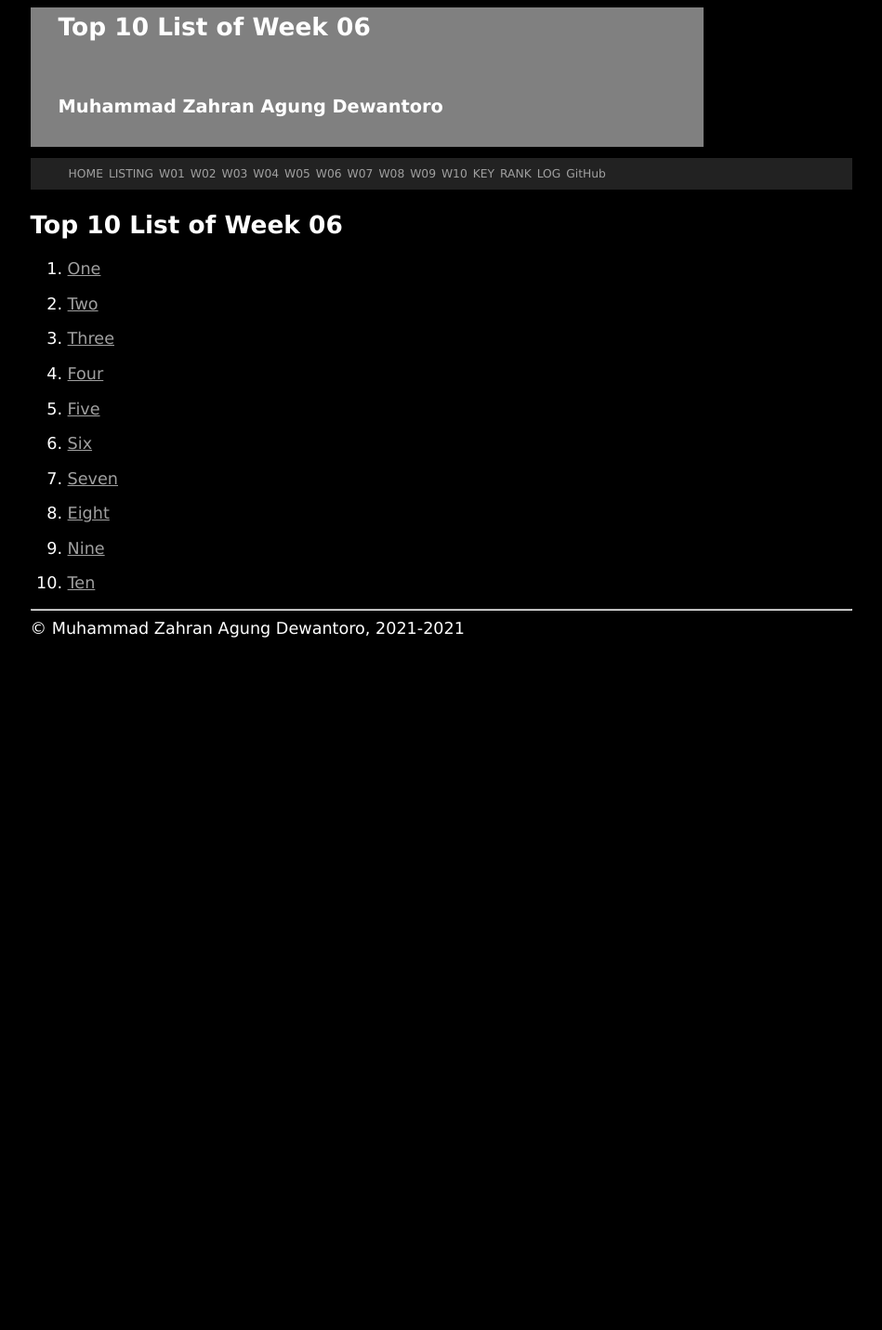
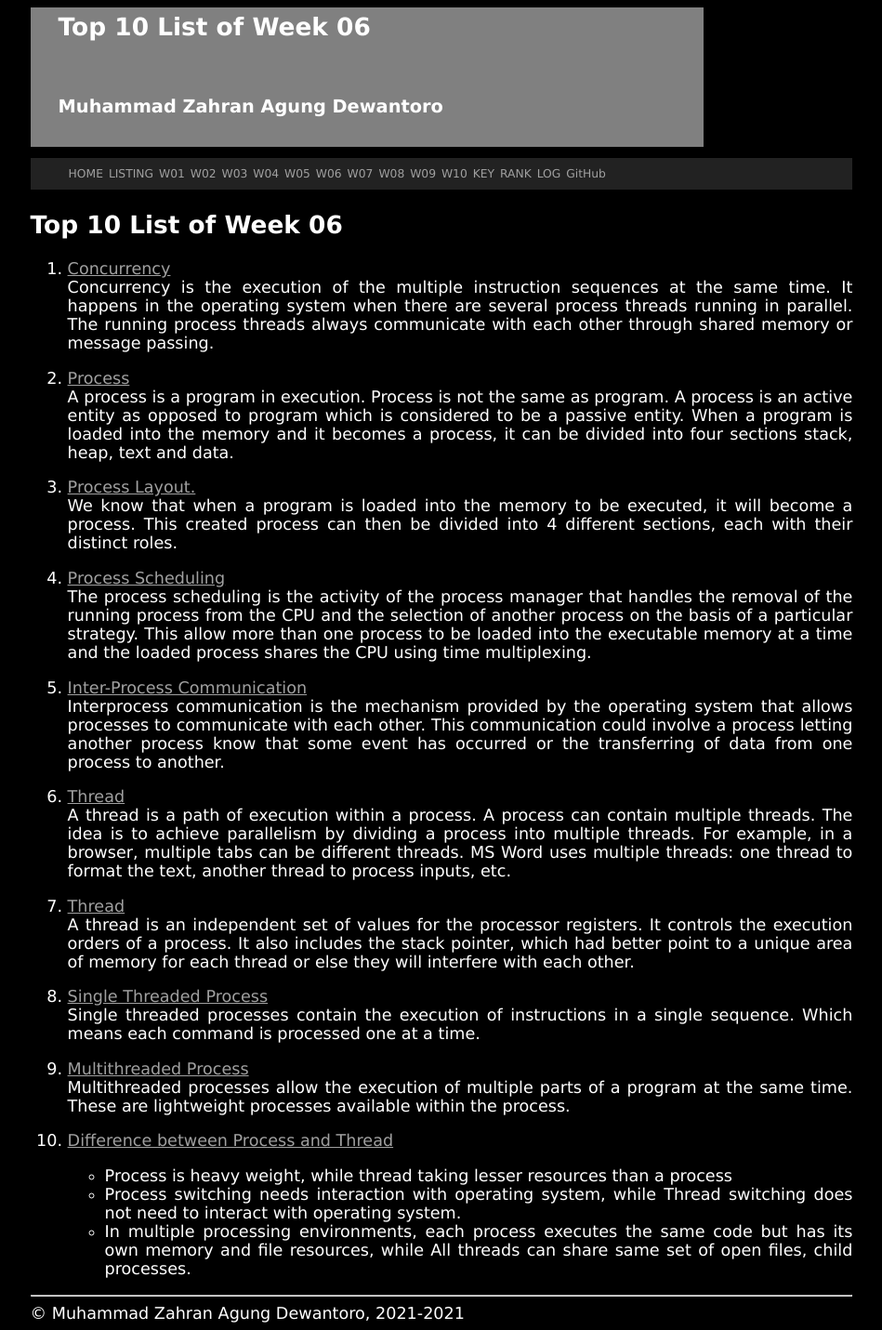
Before and after one commit to mzahranagung/os211, a Jekyll site: the page built from w06.md, in a window 1280 px wide. Shown: the whole page at 93% size, without its empty margins (165-1114 px from the left). Built offline with Jekyll 4.4.1, drawn with Linux system fonts in a browser that asks for light colours; our own code applies the rules of GitHub Pages for plain Markdown files; before the commit the page ends 900 px from its top, so only the background shows below that.

Commit message:
Update w06.md

```diff
--- a/w06.md
+++ b/w06.md
@@ -5,22 +5,43 @@ permalink: /W06/
 
 # Top 10 List of Week 06
 
-1. [One](https://en.wikipedia.org/wiki/1)<br>
+1. [Concurrency](https://www.geeksforgeeks.org/concurrency-in-operating-system/)<br>
+Concurrency is the execution of the multiple instruction sequences at the same time. It happens in the operating system when there are several process threads running in
+parallel. The running process threads always communicate with each other through shared memory or message passing.
 
-2. [Two](https://en.wikipedia.org/wiki/2)<br>
+2. [Process](https://www.tutorialspoint.com/operating_system/os_processes.htm)<br>
+A process is a program in execution. Process is not the same as program. A process is an active entity as opposed to program which is considered to be a passive entity.
+When a program is loaded into the memory and it becomes a process, it can be divided into four sections  stack, heap, text and data.
 
-3. [Three](https://en.wikipedia.org/wiki/3)<br>
+3. [Process Layout.](https://www.tutorialspoint.com/operating_system/os_processes.htm)<br>
+We know that when a program is loaded into the memory to be executed, it will become a process. This created process can then be divided into 4 different sections, each with
+their distinct roles.
 
-4. [Four](https://en.wikipedia.org/wiki/4)<br>
+4. [Process Scheduling](https://www.tutorialspoint.com/operating_system/os_process_scheduling.htm)<br>
+The process scheduling is the activity of the process manager that handles the removal of the running process from
+the CPU and the selection of another process on the basis of a particular strategy.
+This allow more than one process to be loaded into the executable memory at a time and the loaded process shares the CPU using time multiplexing.
 
-5. [Five](https://en.wikipedia.org/wiki/5)<br>
+5. [Inter-Process Communication](https://www.tutorialspoint.com/what-is-interprocess-communication)<br>
+Interprocess communication is the mechanism provided by the operating system that allows processes to communicate with each other.
+This communication could involve a process letting another process know that some event has occurred or the transferring of data from one process to another.
 
-6. [Six](https://en.wikipedia.org/wiki/6)<br>
+6. [Thread](https://www.geeksforgeeks.org/thread-in-operating-system/)<br>
+A thread is a path of execution within a process. A process can contain multiple threads. The idea is to achieve parallelism by dividing a process into multiple threads.
+For example, in a browser, multiple tabs can be different threads.
+MS Word uses multiple threads: one thread to format the text, another thread to process inputs, etc.
 
-7. [Seven](https://en.wikipedia.org/wiki/7)<br>
+7. [Thread](https://stackoverflow.com/questions/5201852/what-is-a-thread-really)<br>
+A thread is an independent set of values for the processor registers. It controls the execution orders of a process. It also includes the stack pointer, which had better point
+to a unique area of memory for each thread or else they will interfere with each other.
 
-8. [Eight](https://en.wikipedia.org/wiki/8)<br>
+8. [Single Threaded Process](https://www.tutorialspoint.com/operating_system/os_processes.htm)<br>
+Single threaded processes contain the execution of instructions in a single sequence. Which means each command is processed one at a time.
 
-9. [Nine](https://en.wikipedia.org/wiki/9)<br>
+9. [Multithreaded Process](https://www.tutorialspoint.com/single-threaded-and-multi-threaded-processes)<br>
+Multithreaded processes allow the execution of multiple parts of a program at the same time. These are lightweight processes available within the process.
 
-10. [Ten](https://en.wikipedia.org/wiki/10)<br>
+10. [Difference between Process and Thread](https://www.tutorialspoint.com/operating_system/os_multi_threading.htm)<br>
+- Process is heavy weight, while thread taking lesser resources than a process
+- Process switching needs interaction with operating system, while Thread switching does not need to interact with operating system.
+- In multiple processing environments, each process executes the same code but has its own memory and file resources, while All threads can share same set of open files, child processes.
```
